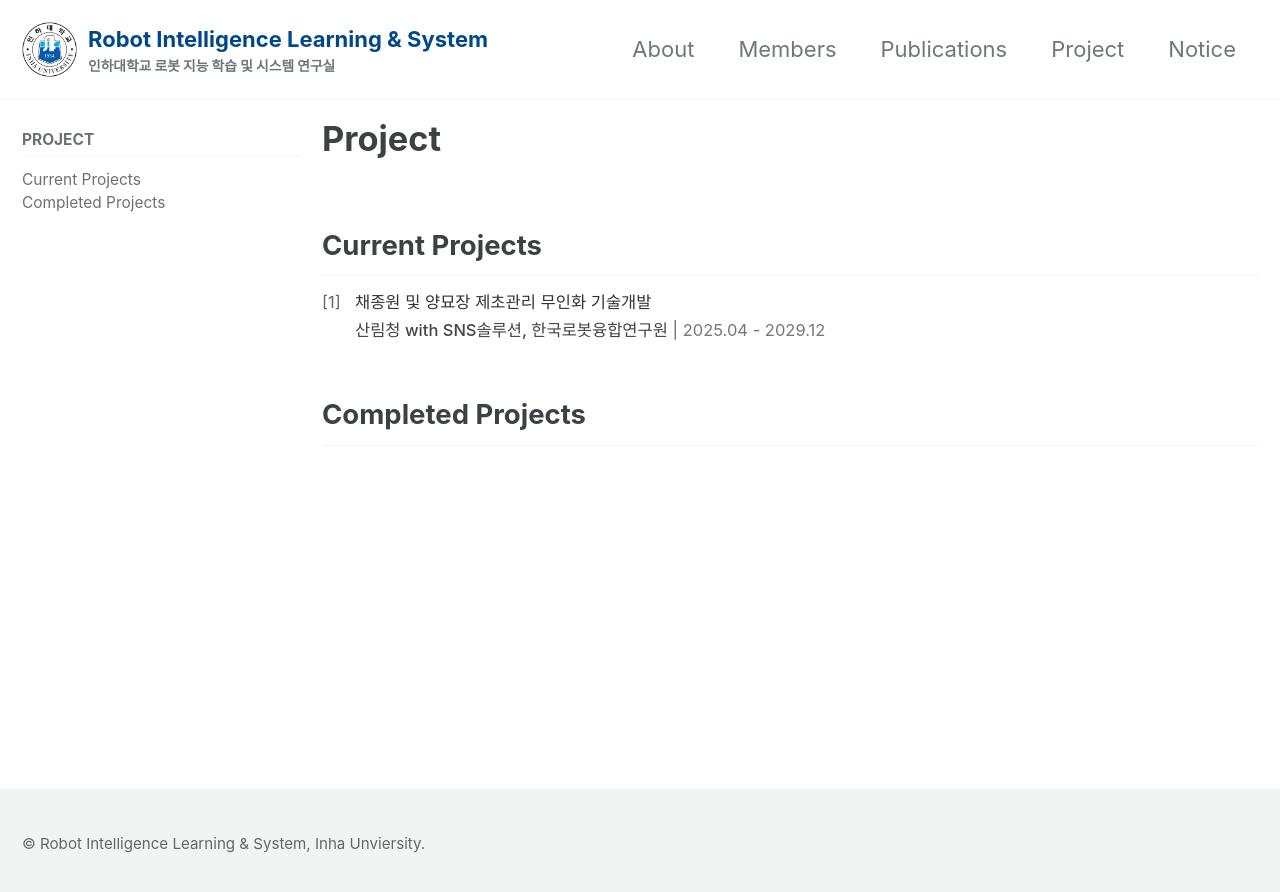
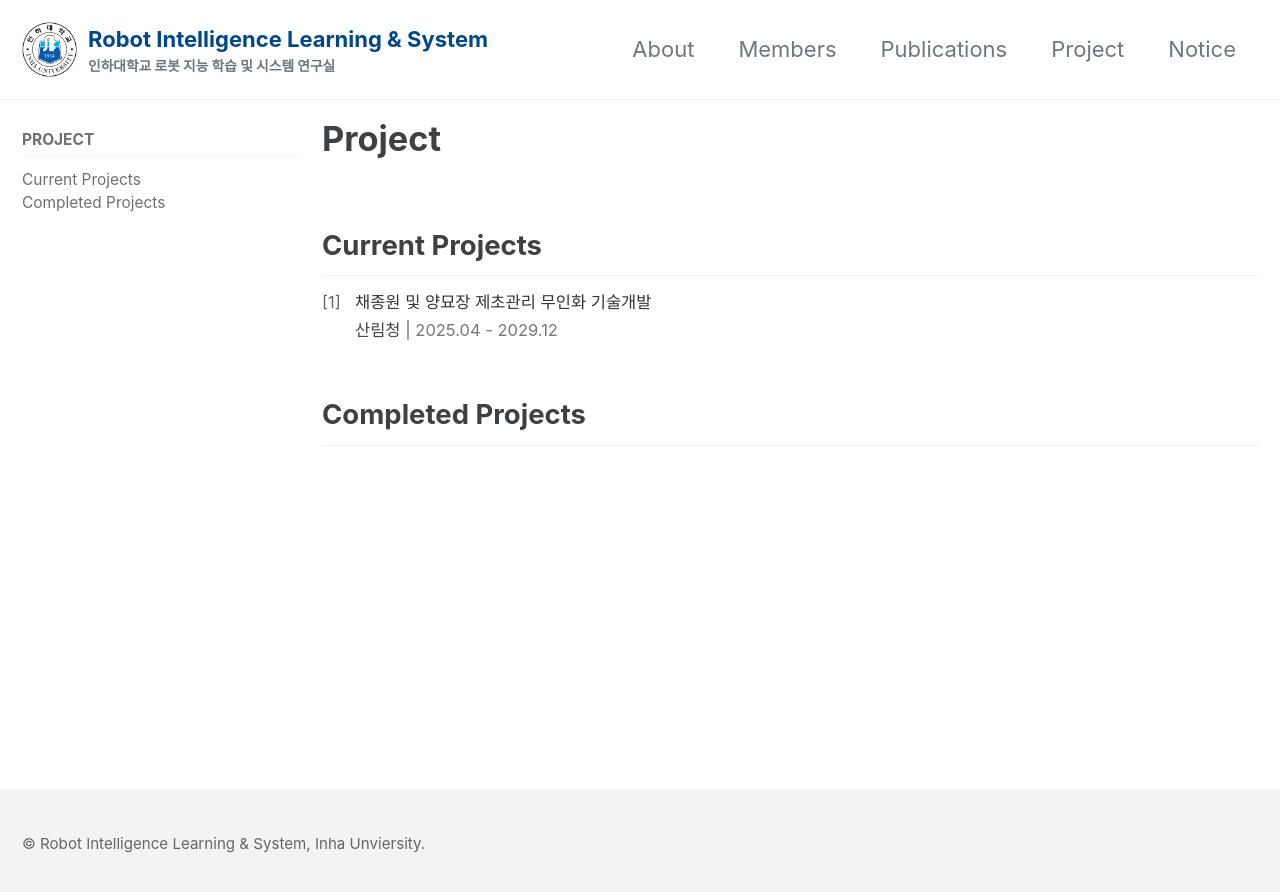
Before and after one commit to wjahn/rils, a Jekyll site: the page built from _pages/project/project.md, in a window 1280 px wide. Shown: the top 892 px of the page. Built offline with Jekyll 4.4.1, drawn with Linux system fonts in a browser that asks for light colours; cached includes are drawn as plain includes.

Commit message:
Update project.md

```diff
--- a/_pages/project/project.md
+++ b/_pages/project/project.md
@@ -52,7 +52,7 @@ classes: wide
  <div class="project-content">
    <div class="project-title">채종원 및 양묘장 제초관리 무인화 기술개발</div>
    <div class="project-info">
-     <span class="project-company">산림청 with SNS솔루션, 한국로봇융합연구원</span> |
+     <span class="project-company">산림청</span> |
      <span class="project-period">2025.04 - 2029.12</span>
    </div>
  </div>
```
